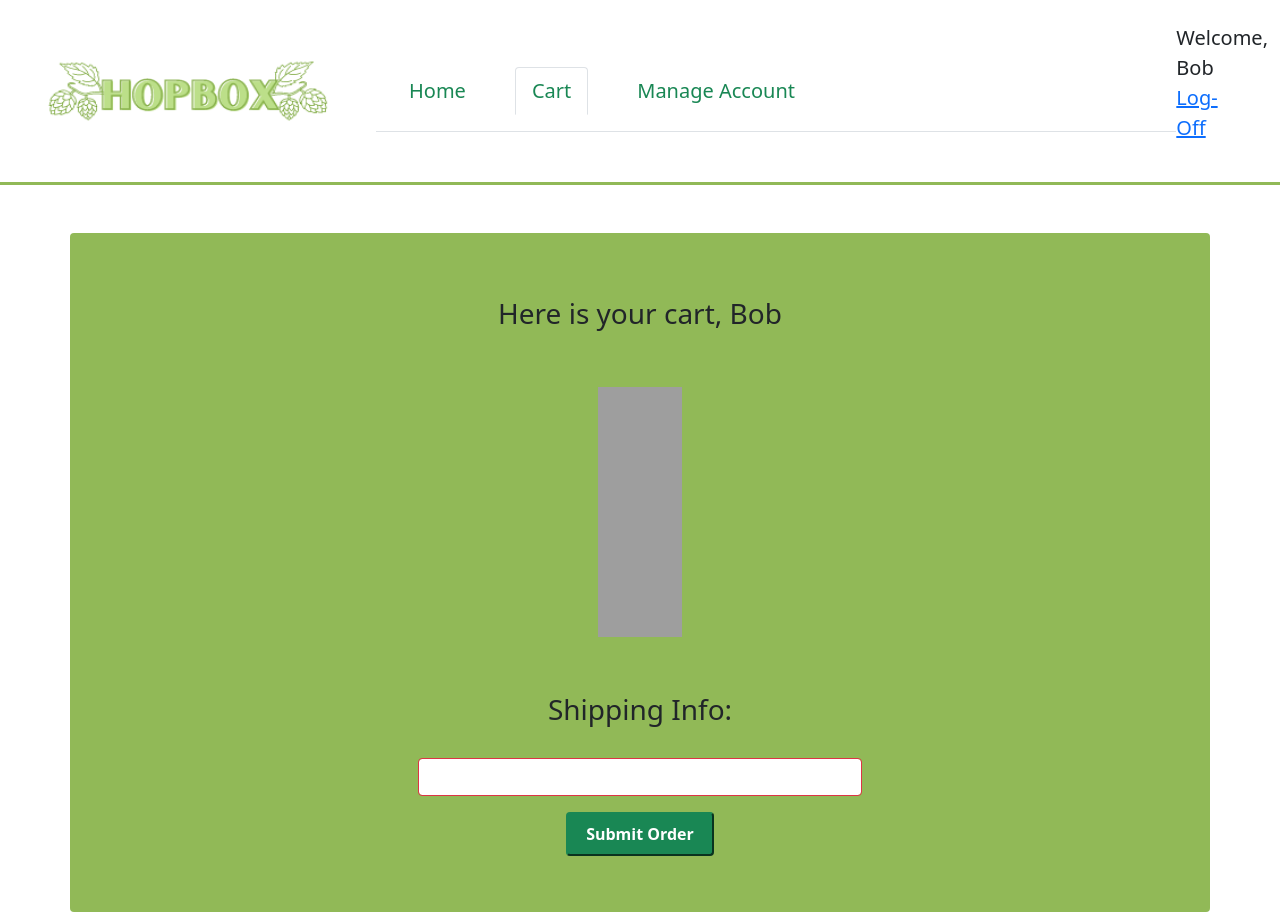
After one commit to mamcdonald94/HopBox, a Django app: template hopbox/hopbox_app/templates/cart.html in a window 1280 px wide. The commit adds this page. Run offline with Django 3.2, Linux system fonts and the light colour scheme; the template is opened without the code that fills it: values that come from a table or form of the project are taken from there, others are empty; data comes from the database, SQL or seed files in the repository; grey boxes are pictures that could not be loaded.

Commit message:
created cart page

```diff
--- /dev/null
+++ b/hopbox/hopbox_app/templates/cart.html
@@ -0,0 +1,59 @@
+<!DOCTYPE html>
+<html lang="en">
+<head>
+    <meta charset="UTF-8">
+    <meta http-equiv="X-UA-Compatible" content="IE=edge">
+    <meta name="viewport" content="width=device-width, initial-scale=1.0">
+    <title>Cart</title>
+    {% load static %}
+    <link rel="stylesheet" href="https://cdn.jsdelivr.net/npm/bootstrap@5.0.2/dist/css/bootstrap.min.css"
+        integrity="sha384-EVSTQN3/azprG1Anm3QDgpJLIm9Nao0Yz1ztcQTwFspd3yD65VohhpuuCOmLASjC" crossorigin="anonymous">
+</head>
+<body>
+    <nav class="navbar navbar-expand-lg navbar-white  bg-white mb-5" style="border-bottom: 3px solid #91B957;">
+        <div class="container-fluid d-flex justify-content-evenly">
+            <a class="navbar-brand ms-2 fw-bold active" href="/userdashboard">
+                <img src="static/images/HopBox-logo.png" alt="logo_placeholder" width="340" height="155"
+                    class="d-inline-block align-text-top rounded">
+            </a>
+            <ul class="container nav nav-tabs fs-5">
+                <li class="nav-item">
+                    <a class="nav-link text-success m-3" href="/home">Home</a>
+                </li>
+                <li class="nav-item">
+                    <a class="nav-link active text-success m-3" aria-current="page" href="/cart">Cart</a>
+                </li>
+                <li class="nav-item">
+                    <a class="nav-link m-3 text-success" href="/manage-account">Manage Account</a>
+                </li>
+            </ul>
+            <p class="fs-5">
+                Welcome, {{this_user.firstname}}  <br>
+                <a href="/logout" class="me-4 text-blue">Log-Off</a>
+            </p>
+        </div>
+    </nav>
+    <div>
+        <form class="container p-2 rounded" style="background-color: #91B957;" action="/register" method="POST">
+            <!-- {% csrf_token %} -->
+            <h3 class="container text-center mt-5 p-2">Here is your cart, {{this_user.firstname}}</h3>
+            <div class="container col-3 justify-content-center mt-4 mb-3">
+                <img src="{% static 'images/lager_lover.png' %}" alt="{{this_product.image_path}}" class="container d-flex justify-content-center col-5 mt-5" height="250">
+            </div>
+
+            <h3 class="container text-center col-4 mt-5 p-2">Shipping Info:</h3>
+            <div class="container col-5 justify-content-center mt-4 mb-3">
+                <input type="text" class="form-control mb-3 border border-danger" name="street_address"
+                    value="{{logged_user.street_address}}">
+                <!-- <div class="container d-flex col-12 justify-content-evenly">
+                    <input type="text" class="form-control m-1 border border-danger" name="city_address"
+                        value="{{logged_user.city_address}}">
+                    <input type="text" class="form-control m-1 border border-danger" name="state_address"
+                        value="{{logged_user.state_address}}">
+                </div> -->
+                <button type="submit" class="container d-flex mt-3 mb-5 btn-success col-4 p-2 justify-content-center fw-bold rounded">Submit Order</button>
+            </div>
+        </form>
+    </div>
+</body>
+</html>
--- a/hopbox/hopbox_app/templates/option.html
+++ b/hopbox/hopbox_app/templates/option.html
@@ -35,7 +35,7 @@
     </nav>
     <div class="container mt-5 p-4 text-dark rounded" style="background-color: #91B957;">
         <h1 class="mb-3">Subscription Option{{Subscription.option_id}}</h1>
-        <img src="{% static 'beer_on_ice.png' %}" alt="product-pic" class="container d-flex justify-content-center col-8 mt-5" height="360">
+        <img src="{% static 'images/beer_on_ice.png' %}" alt="product-pic" class="container d-flex justify-content-center col-8 mt-5" height="360">
         <p class="fst-italic fs-5 mt-4">
             Lorem ipsum dolor sit amet consectetur adipisicing elit. Recusandae cumque officia vitae eligendi
             aliquam impedit debitis incidunt. Optio doloribus perspiciatis velit consectetur cum nobis eaque dolores fuga, sit quos facilis!
```
